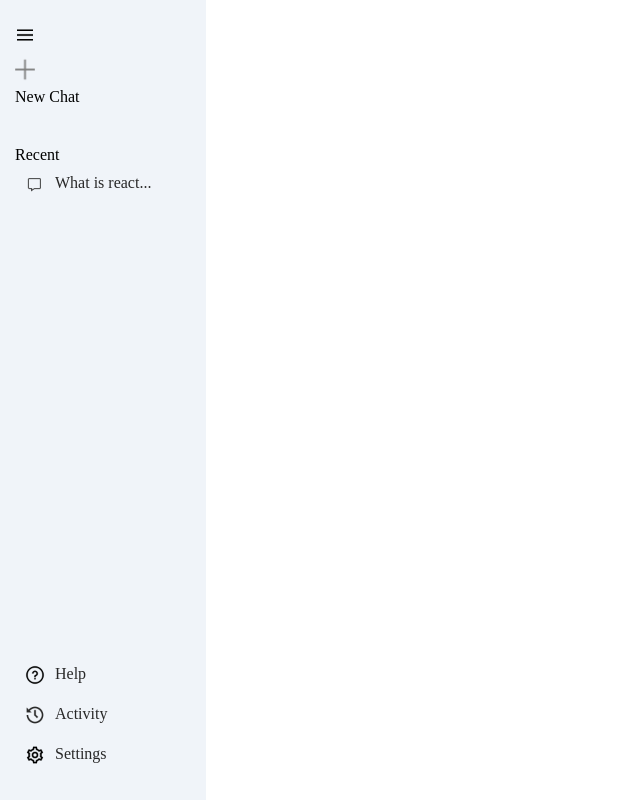
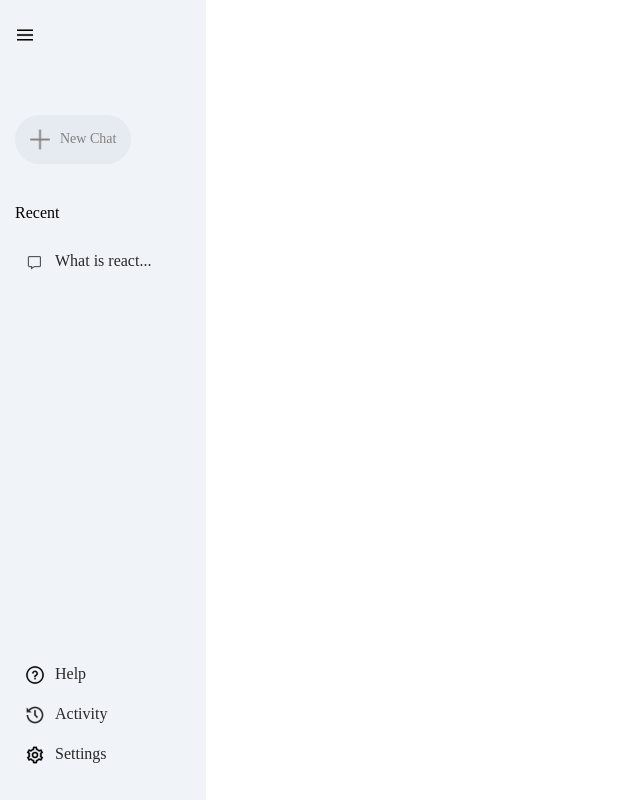
Before and after one commit to Vickymaurya1/Gemini-project, a React (Vite) app: page / in a window 1280 px wide. Shown: the whole page, without its empty margins (0-640 px from the left). Built offline with nearby package versions, Linux system fonts and the light colour scheme.

Commit message:
Updated the Sidebar.jsx

```diff
--- a/src/components/Sidebar/Sidebar.jsx
+++ b/src/components/Sidebar/Sidebar.jsx
@@ -1,24 +1,22 @@
 import React from 'react';
-import './Sidebar.css'
-import {assets} from '../../assets/assets'
+import './Sidebar.css';
+import {assets} from '../../assets/assets';
 
 const Sidebar = () => {
   return (
     <div className='sidebar'>
       <div className="top">
-        <img src= {assets.menu_icon} alt="" />
-         <div className="newchat">
+        <img className="menu" src={assets.menu_icon} alt="Menu" />
+         <div className="new-chat">
             <img src={assets.plus_icon} alt="" />
             <p>New Chat</p>
          </div>
          <div className="recent">
-            <p className='recent-title'>
-                Recent
-                <div className="recent-entry">
-                    <img src={assets.message_icon} alt="" />
-                    <p>What is react...</p>
-                </div>
-            </p>
+            <p className='recent-title'>Recent</p>
+            <div className="recent-entry">
+                <img src={assets.message_icon} alt="" />
+                <p>What is react...</p>
+            </div>
          </div>
       </div>
       <div className="bottom">
```
